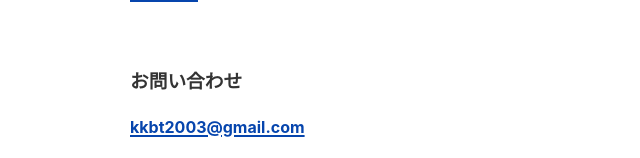
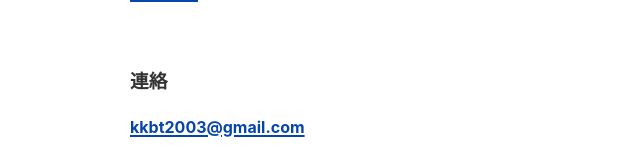
Before and after one commit to dondoko-susumu/dondoko-web-v3, a Gatsby site: page / in a window 1280 px wide. Shown: the part 1688-1846 px from the top of the page, without its empty margins (110-750 px from the left). Built offline with nearby package versions, Linux system fonts and the light colour scheme; Gatsby itself is replaced by a stand-in of ours.

Commit message:
「お問い合わせ」を「連絡」に変更

```diff
--- a/src/pages/index.js
+++ b/src/pages/index.js
@@ -208,7 +208,7 @@ const IndexPage = () => (
         </li>
       ))}
     </ul>
-    <h3>お問い合わせ</h3>
+    <h3>連絡</h3>
     <a
       className={styles.listItemLink}
       href={`mailto:kkbt2003@gmail.com`}
```
